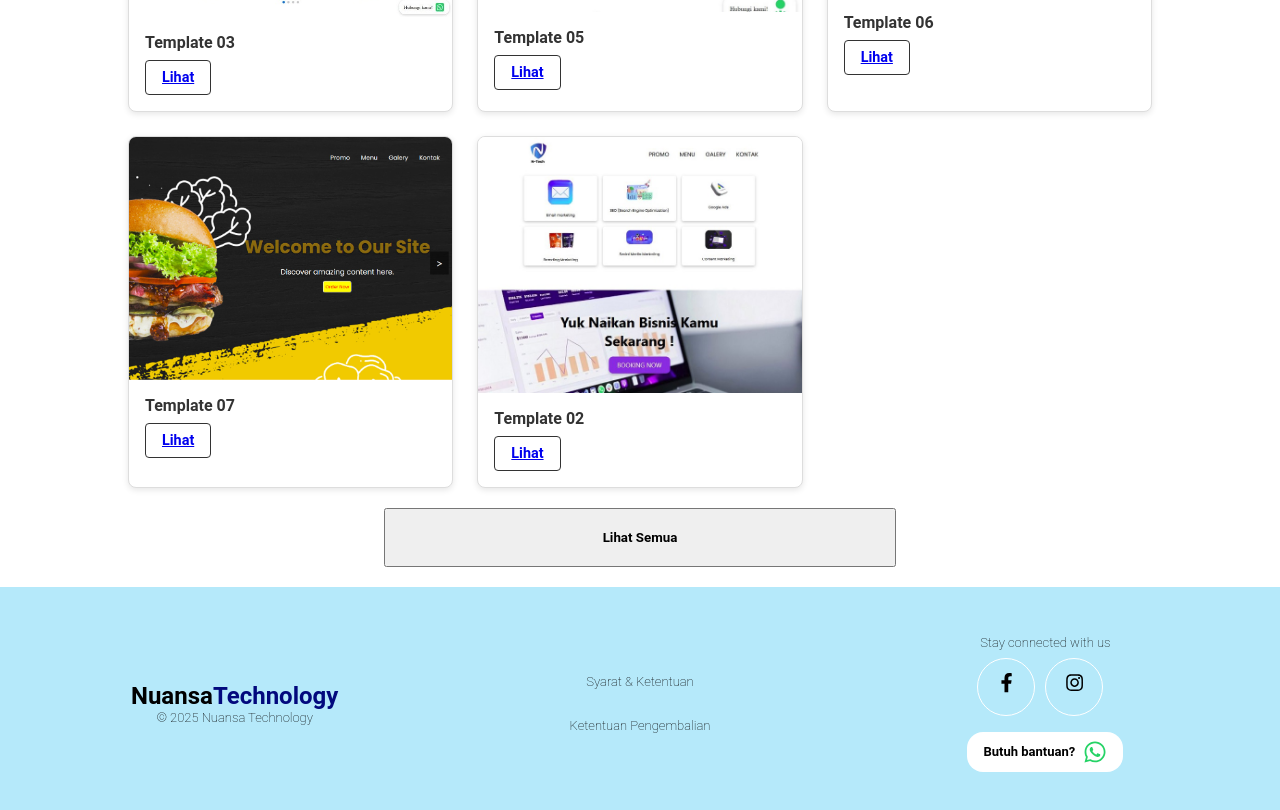
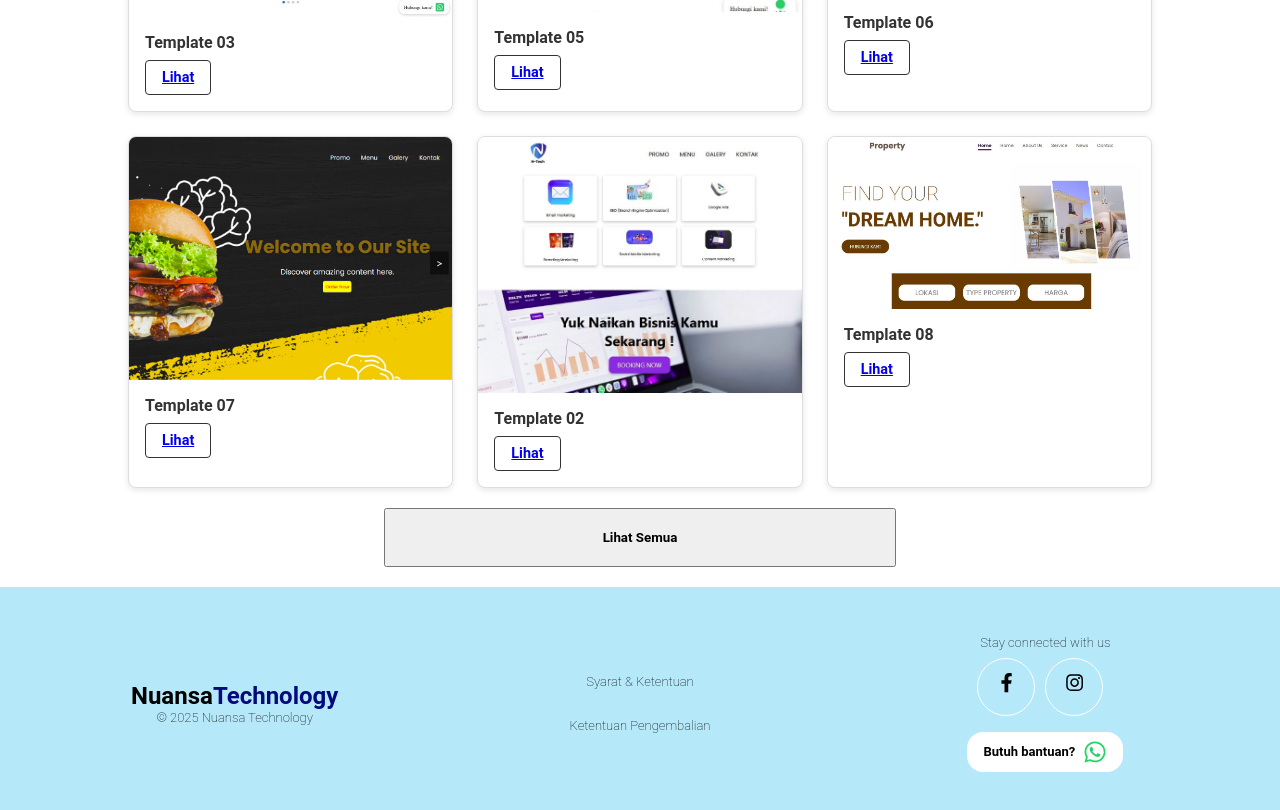
Before and after one commit to tresnaprayoga/landingpage-nuansatech, a React (Vite) app: page / in a window 1280 px wide. Shown: the part 3380-4190 px from the top of the page. Built offline with nearby package versions, Linux system fonts and the light colour scheme.

Commit message:
add new link page web template

```diff
--- a/src/component/listCard/ListItemCard.jsx
+++ b/src/component/listCard/ListItemCard.jsx
@@ -35,6 +35,13 @@ const ListItemCard = () => {
       image: 'card12.JPG',
       buttonLink: 'https://marketing-digital-ntc.netlify.app/',
     },
+
+    {
+      title: 'Template 08',
+      harga: 'Rp. 500.000',
+      image: 'card13.JPG',
+      buttonLink: 'https://property-jaksel.netlify.app/',
+    },
   ];
 
   return (
--- a/src/pages/HomePage.jsx
+++ b/src/pages/HomePage.jsx
@@ -36,7 +36,6 @@ const HomePage = () => {
         <meta property='og:title' content='Nuansa Technology - Bantu umkm punya website' />
         <meta property='og:image' content='https://nuansatechnology.netlify.app/logontch3.png' />
         <meta property='og:type' content='website' />
-
         <meta property='og:url' content='https://nuansatechnology.netlify.app/' />
       </Helmet>
 
```
Also changed, not shown: public/card13.JPG (added).
